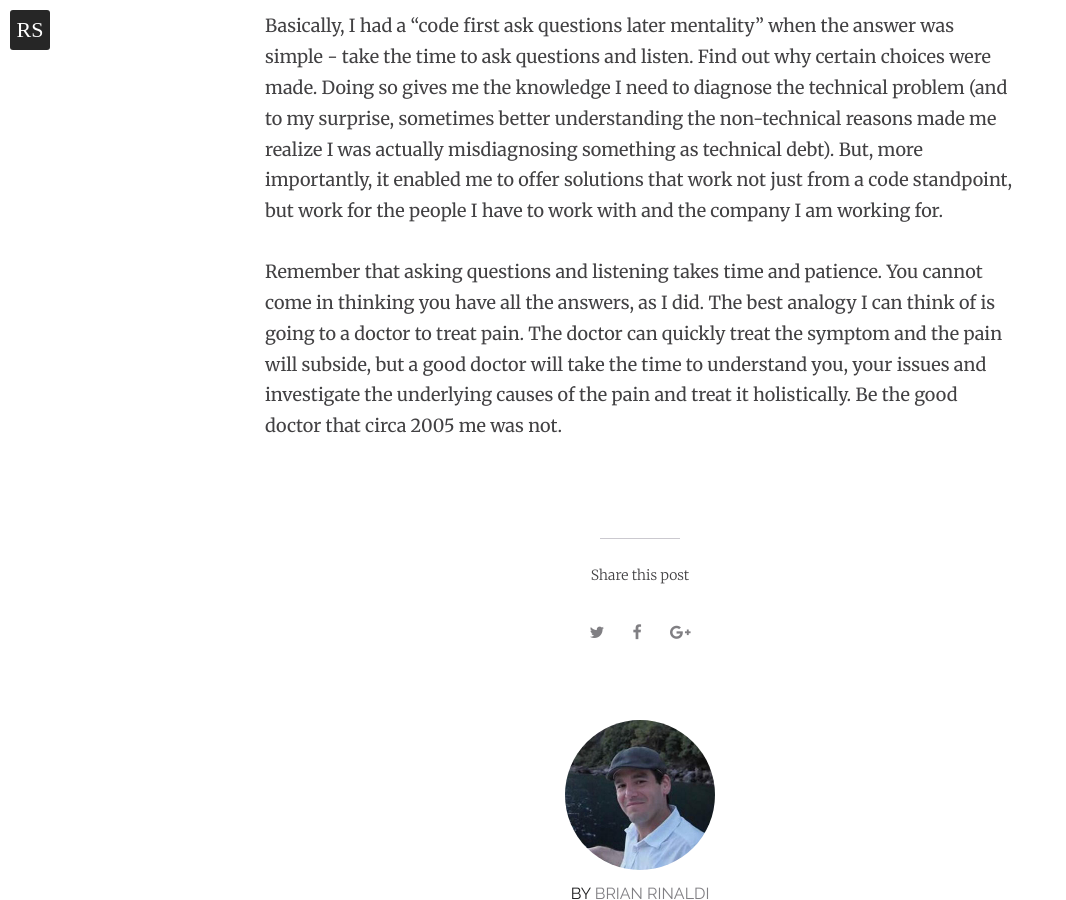
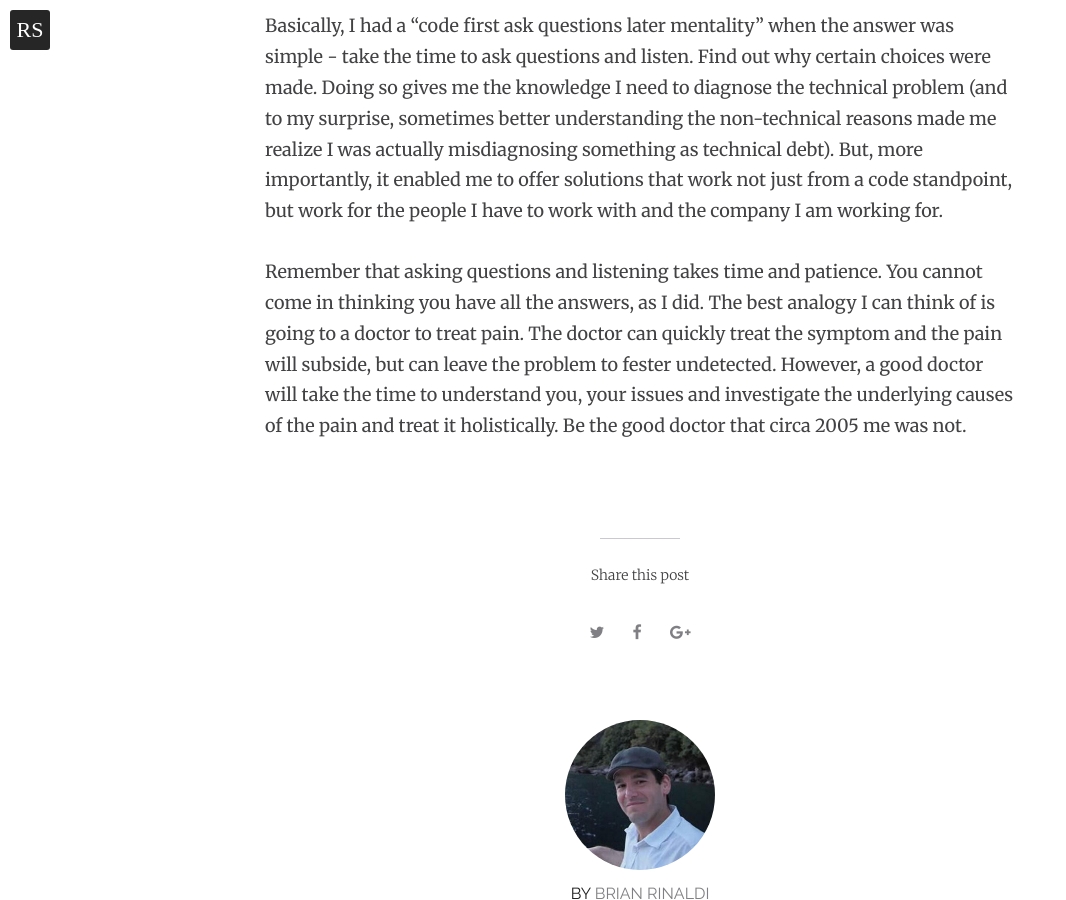
Before and after one commit to remotesynth/remotesynth.github.io, a Jekyll site: the page built from _posts/2019-07-19-technical-debt.md, in a window 1280 px wide and 900 px high, scrolled down 3240 px. Shown: the whole window, without its empty margins (0-1066 px from the left). Built offline with Jekyll 4.4.1, drawn with Linux system fonts in a browser that asks for light colours; a script that is not in the unit is left out; comment, search, counter and statistics services are not loaded.

Commit message:
Update 2019-07-19-technical-debt.md

```diff
--- a/_posts/2019-07-19-technical-debt.md
+++ b/_posts/2019-07-19-technical-debt.md
@@ -35,4 +35,4 @@
 
 Basically, I had a "code first ask questions later mentality" when the answer was simple - take the time to ask questions and listen. Find out why certain choices were made. Doing so gives me the knowledge I need to diagnose the technical problem (and to my surprise, sometimes better understanding the non-technical reasons made me realize I was actually misdiagnosing something as technical debt). But, more importantly, it enabled me to offer solutions that work not just from a code standpoint, but work for the people I have to work with and the company I am working for.
 
-Remember that asking questions and listening takes time and patience. You cannot come in thinking you have all the answers, as I did. The best analogy I can think of is going to a doctor to treat pain. The doctor can quickly treat the symptom and the pain will subside, but a good doctor will take the time to understand you, your issues and investigate the underlying causes of the pain and treat it holistically. Be the good doctor that circa 2005 me was not.
+Remember that asking questions and listening takes time and patience. You cannot come in thinking you have all the answers, as I did. The best analogy I can think of is going to a doctor to treat pain. The doctor can quickly treat the symptom and the pain will subside, but can leave the problem to fester undetected. However, a good doctor will take the time to understand you, your issues and investigate the underlying causes of the pain and treat it holistically. Be the good doctor that circa 2005 me was not.
```
